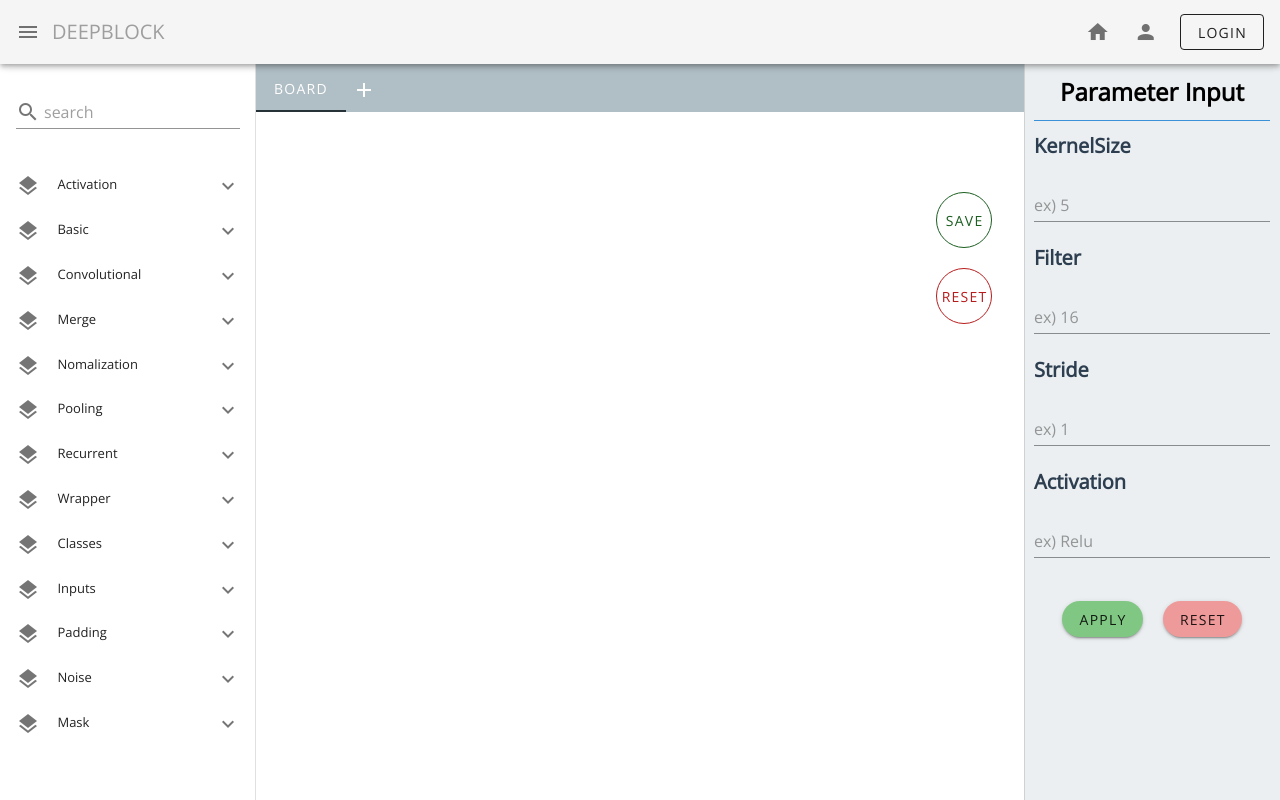
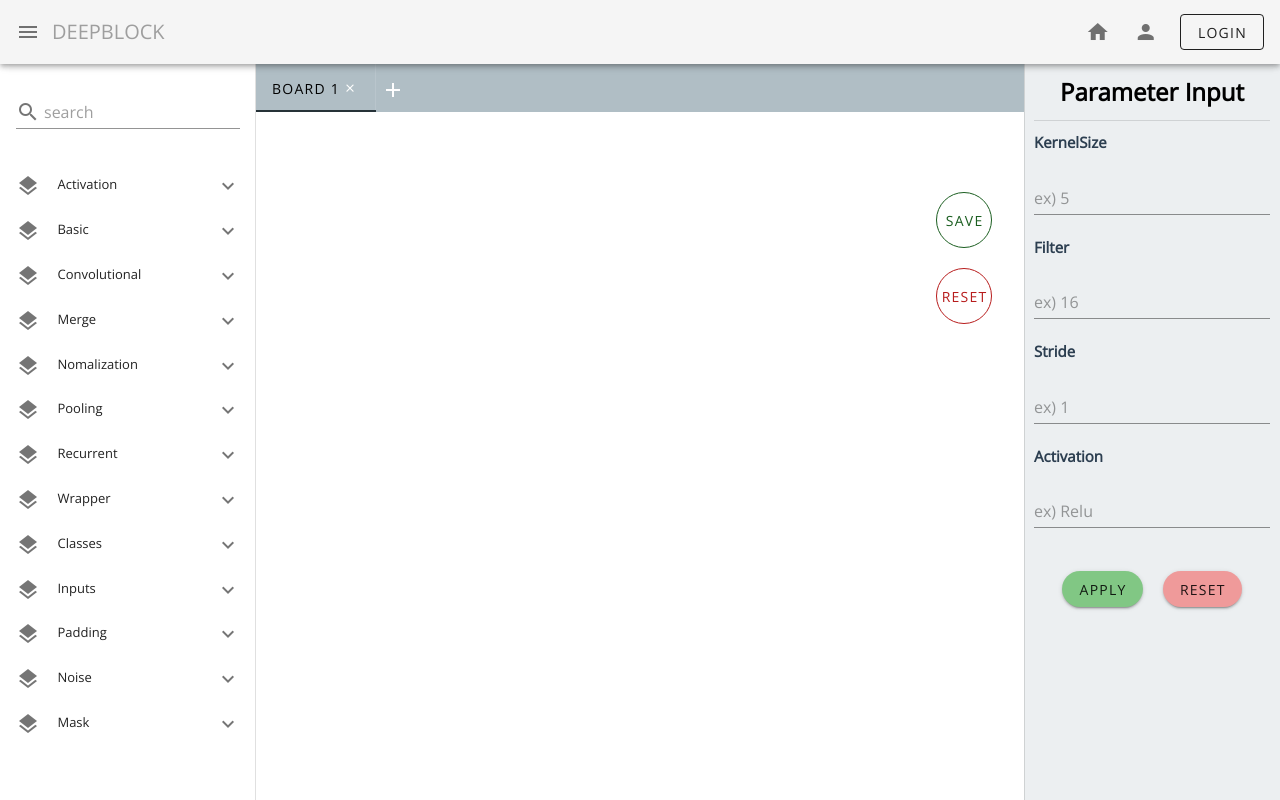
Before and after one commit to DeepBl0ck/DeepBlock, a Vue app: page /board in a window 1280 px wide. Built offline with nearby package versions, Linux system fonts and the light colour scheme; what vue-input-autowidth, vue-js-grid would draw is missing.

Commit message:
Add: close tab page / Fix: divider color

```diff
--- a/src/components/LayerParameter.vue
+++ b/src/components/LayerParameter.vue
@@ -2,7 +2,7 @@
   <v-navigation-drawer v-model="parameter" clipped right app color="#ECEFF1">
     <div class="parameter">
       <h2>Parameter Input</h2>
-      <v-divider class="line" color="#42A5F5" />
+      <v-divider class="line"/>
       <div class="inputParameter">
         <p><b>KernelSize</b></p>
         <v-text-field placeholder="ex) 5" />
@@ -46,7 +46,7 @@ export default {
   color: black
 
 .inputParameter
-  font-size: 20px
+  font-size: 15px
 
 .line
   margin-bottom: 10px
--- a/src/views/Board.vue
+++ b/src/views/Board.vue
@@ -1,15 +1,31 @@
 <template>
   <v-content class="text-left">
-    <v-tabs class="tabbar" background-color="#B0BEC5" dark show-arrows>
-      <v-tabs-slider color="#263238"/>
-      <v-tab v-for="tabs in tabs" :key="tabs.name" :href="tabs.lnk">
-        <v-icon>{{ tabs.icon }}</v-icon> {{ tabs.name }}
+    <v-tabs
+      class="tabbar"
+      background-color="#B0BEC5"
+      color="#000000"
+      dark
+      show-arrows
+      center-active
+    >
+      <v-tabs-slider color="#263238" />
+      <v-tab
+        v-for="tabs in tabs"
+        :key="tabs.name"
+        :href="tabs.lnk"
+        @click="renameTitle(tabs.id)"
+      >
+        {{ tabs.name }}
+        <v-btn class="closeTab" icon x-small @click="deleteTabs(tabs)">
+          <v-icon size="small">mdi-close</v-icon>
+        </v-btn>
       </v-tab>
+      <v-divider vertical style="color: #000000" />
       <v-btn class="plustabs" icon @click="addTabs">
         <v-icon color="white">mdi-plus</v-icon>
       </v-btn>
     </v-tabs>
-    <block/>
+    <block />
     <palette />
     <parameter />
   </v-content>
@@ -25,22 +41,26 @@ export default {
   components: {
     palette,
     parameter,
-    block
+    block,
   },
   data() {
     return {
-      tabs: [{name: "Board", lnk: "/board/0" }],
+      tabs: [{ name: "board 1", lnk: "", id: '1' }],
     };
   },
   methods: {
     addTabs: function() {
       this.tabs.push({
-        name: "test",
-        lnk: ""
+        name: `board ${this.tabs.length + 1}`,
+        lnk: "",
+        id: `${this.tabs.length + 1}`,
       });
     },
-    renameTitle: function() {
-      // 탭바 이름 변경 메소드
+    deleteTabs: function(tab) {
+        this.tabs.splice(this.tabs.indexOf(tab), 1)
+    },
+    renameTitle: function(tabs) {
+      console.log(tabs);
     },
   },
 };
```
